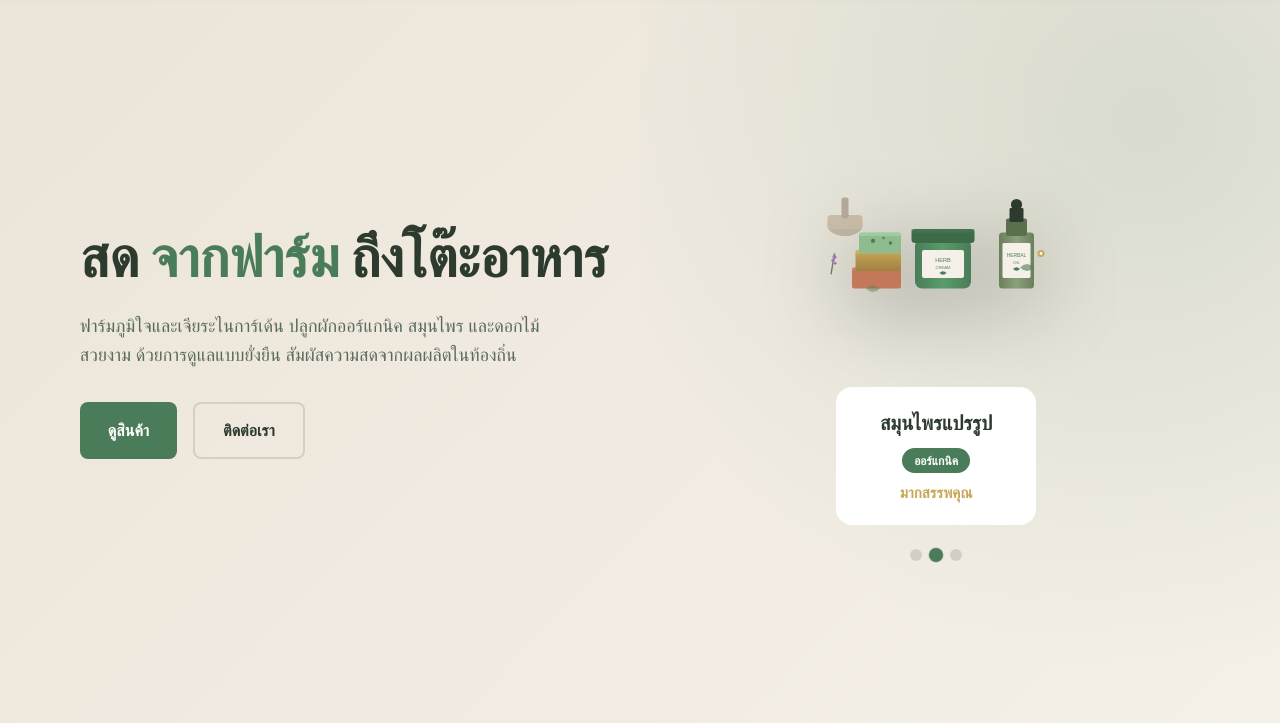
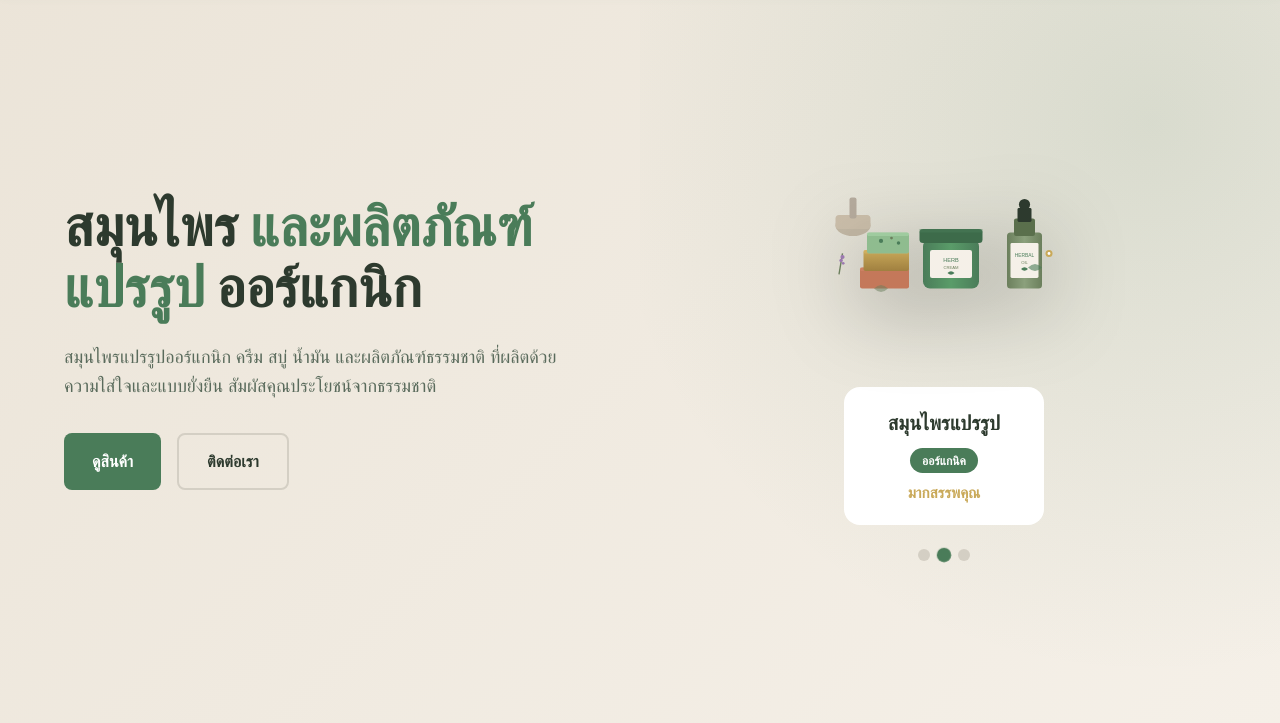
Before and after one commit to radartmj08/farm-website, a website: page index.html in a window 1280 px wide. Shown: the part 77-800 px from the top of the page. Drawn offline with Linux system fonts and the light colour scheme.

Commit message:
Update hero title and description to processed organic herbs and products

```diff
--- a/index.html
+++ b/index.html
@@ -234,8 +234,8 @@
       th: {
         home: 'หน้าแรก',
         products: 'สินค้า',
-        heroTitle: 'สด <span class="highlight">จากฟาร์ม</span> ถึงโต๊ะอาหาร',
-        heroDesc: 'ฟาร์มภูมิใจและเจียระไนการ์เด้น ปลูกผักออร์แกนิค สมุนไพร และดอกไม้สวยงาม ด้วยการดูแลแบบยั่งยืน สัมผัสความสดจากผลผลิตในท้องถิ่น',
+        heroTitle: 'สมุนไพร <span class="highlight">และผลิตภัณฑ์แปรรูป</span> ออร์แกนิก',
+        heroDesc: 'สมุนไพรแปรรูปออร์แกนิก ครีม สบู่ น้ำมัน และผลิตภัณฑ์ธรรมชาติ ที่ผลิตด้วยความใส่ใจและแบบยั่งยืน สัมผัสคุณประโยชน์จากธรรมชาติ',
         viewProducts: 'ดูสินค้า',
         contactUs: 'ติดต่อเรา',
         freshVegetables: 'ผักสด',
@@ -283,8 +283,8 @@
       en: {
         home: 'Home',
         products: 'Products',
-        heroTitle: 'Fresh from <span class="highlight">Our Farm</span> to Your Table',
-        heroDesc: 'Farm Phoomjai and Jiaranai Garden grow organic vegetables, herbs, and beautiful flowers with sustainable care. Experience the freshness of locally grown produce.',
+        heroTitle: 'Organic <span class="highlight">Processed Herbs</span> & Products',
+        heroDesc: 'Premium organic processed herbs, creams, soaps, oils, and natural products crafted with care and sustainable practices. Experience the benefits of nature.',
         viewProducts: 'View Products',
         contactUs: 'Contact Us',
         freshVegetables: 'Fresh Vegetables',
```
